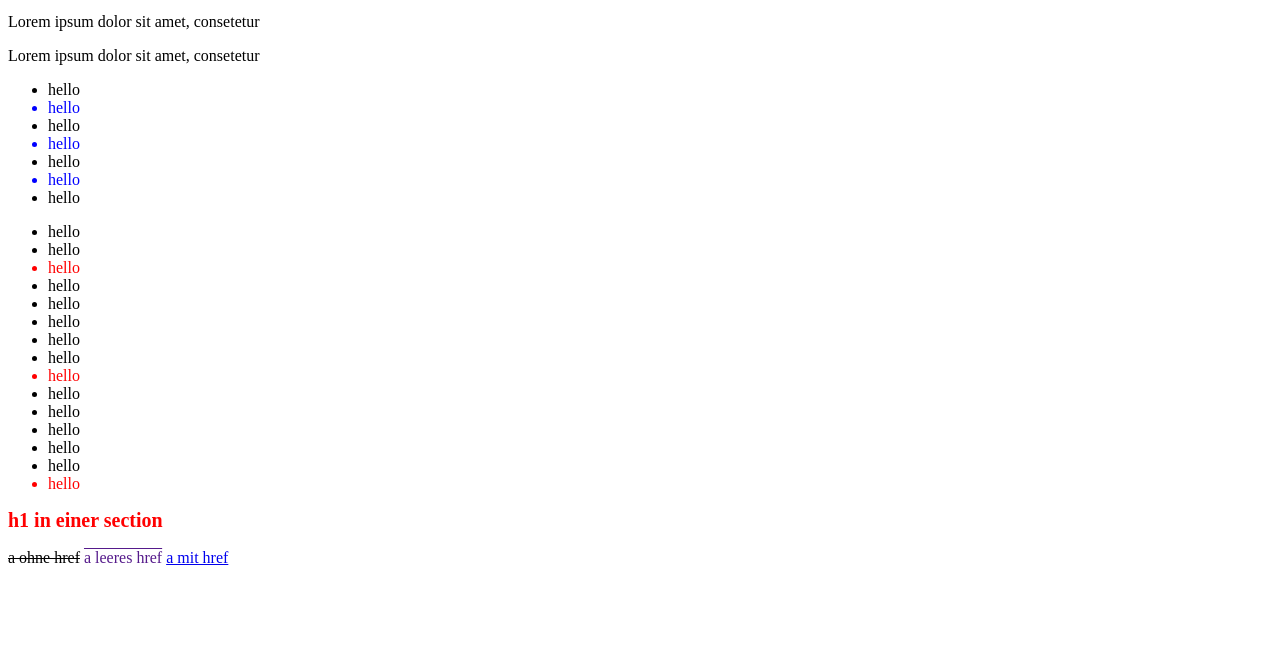
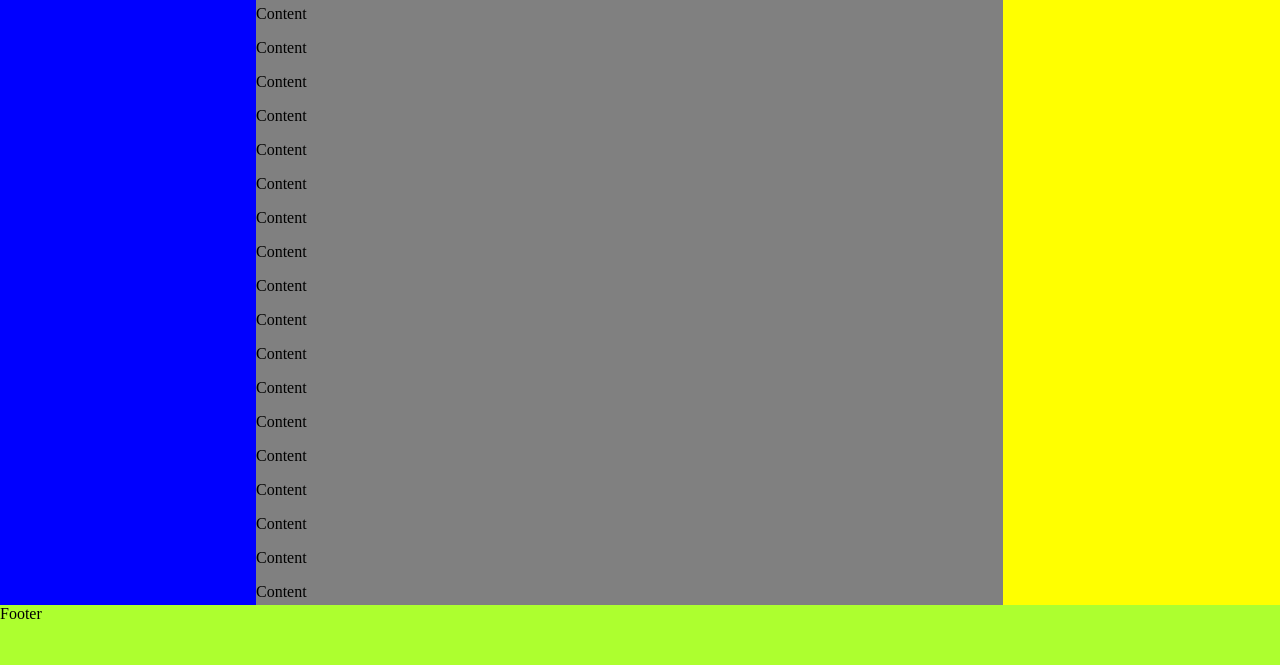
Before and after one commit to mariusking/02-HTML-CSS, a website: page static/index.html in a window 1280 px wide. Shown: the part 135-800 px from the top of the page. Drawn offline with Linux system fonts and the light colour scheme.

Commit message:
grid layout

```diff
--- a/static/index.html
+++ b/static/index.html
@@ -4,83 +4,81 @@
     <title>Test</title>
 
     <style>
-        h1 {
-            color: red;
+        body {
+            margin:0;
+            display: grid;
+            height: 100vh;
+
+            grid-template-columns: 20%;
+            grid-template-rows: 60px auto 60px;
+            grid-template-areas:
+                    "header header header header header"
+                    "nav main main main sidebar"
+                    "footer footer footer footer footer";
         }
 
-        h1 + p {
-            font-style:italic;
+        header {
+            background: red;
+            grid-area: header;
+
         }
 
-        ul.a3 li:nth-child(2n) {
-            color: blue;
-        }
-        ul.a4 li:nth-child(3n):not(:nth-child(2n)) {
-            color: red;
+        nav {
+            background: blue;
+            grid-area: nav;
         }
 
-        :not(body) > h1 {
-            font-size: 20px;
+        main {
+            background: gray;
+            grid-area: main;
+            overflow: scroll;
         }
 
-        body * h1 {
-            font-size: 20px
+        aside {
+            background: yellow;
+            grid-area: sidebar;
         }
 
-        a:not([href]) {
-            text-decoration: line-through;
+        footer {
+            background: greenyellow;
+            grid-area: footer;
         }
-
-        a[href=""] {
-            text-decoration: overline;
-        }
-
-
 
     </style>
 </head>
 <body>
-<h1>Hello World</h1>
-
-<p>Lorem ipsum dolor sit amet, consetetur</p>
-<p>Lorem ipsum dolor sit amet, consetetur</p>
-<p>Lorem ipsum dolor sit amet, consetetur</p>
-<p>Lorem ipsum dolor sit amet, consetetur</p>
-
-<ul class="a3">
-    <li>hello</li>
-    <li>hello</li>
-    <li>hello</li>
-    <li>hello</li>
-    <li>hello</li>
-    <li>hello</li>
-    <li>hello</li>
-</ul>
-
-<ul class="a4">
-    <li>hello</li>
-    <li>hello</li>
-    <li>hello</li>
-    <li>hello</li>
-    <li>hello</li>
-    <li>hello</li>
-    <li>hello</li>
-    <li>hello</li>
-    <li>hello</li>
-    <li>hello</li>
-    <li>hello</li>
-    <li>hello</li>
-    <li>hello</li>
-    <li>hello</li>
-    <li>hello</li>
-</ul>
-
-<section>
-    <h1>h1 in einer section</h1>
-</section>
-
-<a>a ohne href</a>
-<a href="">a leeres href</a>
-<a href="#">a mit href</a>
+    <header class="header" role="banner">Header</header>
+    <nav class="nav" role="navigation">Navigation</nav>
+    <main class="main" role="main">
+        <h1>Title</h1>
+        <p>Content</p>
+        <p>Content</p>
+        <p>Content</p>
+        <p>Content</p>
+        <p>Content</p>
+        <p>Content</p>
+        <p>Content</p>
+        <p>Content</p>
+        <p>Content</p>
+        <p>Content</p>
+        <p>Content</p>
+        <p>Content</p>
+        <p>Content</p>
+        <p>Content</p>
+        <p>Content</p>
+        <p>Content</p>
+        <p>Content</p>
+        <p>Content</p>
+        <p>Content</p>
+        <p>Content</p>
+        <p>Content</p>
+        <p>Content</p>
+        <p>Content</p>
+        <p>Content</p>
+        <p>Content</p>
+        <p>Content</p>
+    </main>
+    <aside class="sidebar" role="complementary">Sidebar</aside>
+    <footer class="footer" role="contentinfo">Footer</footer>
 </body>
 </html>
```
